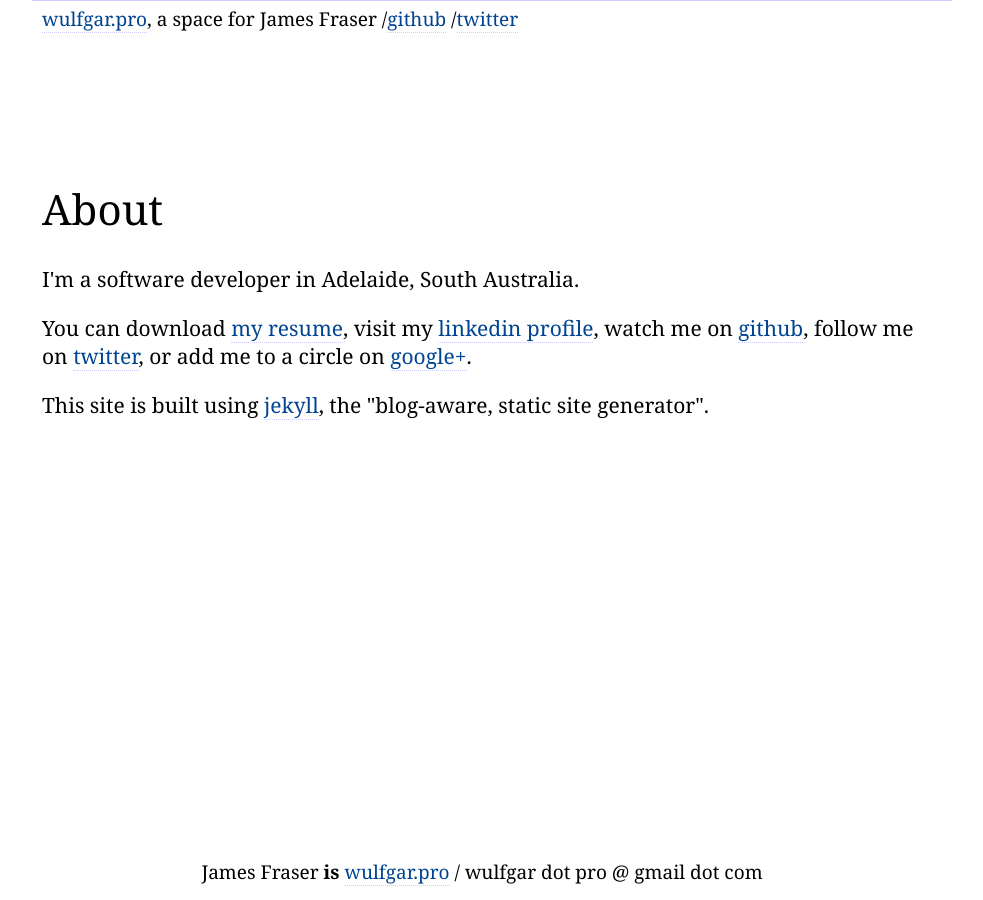
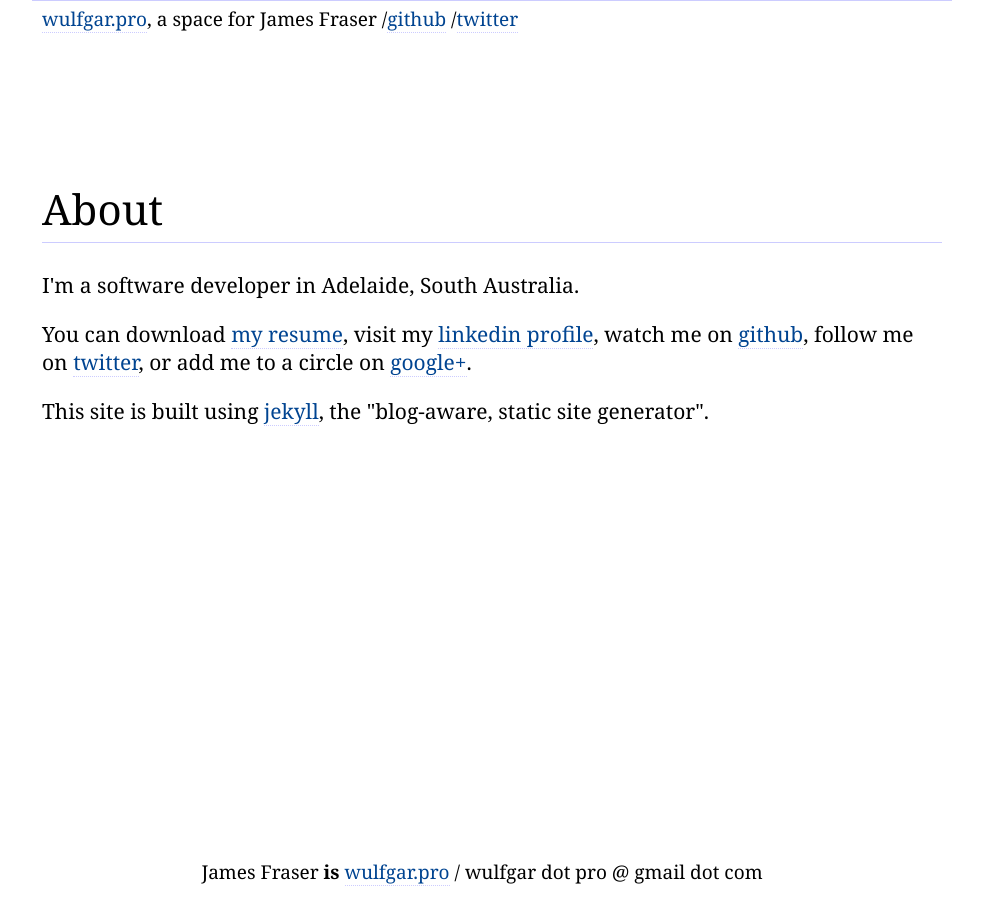
Before and after one commit to wulfgarpro/wulfgar.pro, a Jekyll site: the page built from index.html, in a window 1280 px wide. Shown: the whole page, without its empty margins (158-1141 px from the left). Built offline with Jekyll 4.4.1, drawn with Linux system fonts in a browser that asks for light colours.

Commit message:
changed css selector for h1 element

```diff
--- a/index.html
+++ b/index.html
@@ -2,7 +2,7 @@
 layout: default
 title: "James Fraser"
 ---
-<h1 class="sitetitle">About</h1>
+<h1 class="pagetitle">About</h1>
 <p>I'm a software developer in Adelaide, South Australia.</p>
 <p>You can download <a href="{{ site.resume }}" target=_blank>my resume</a>,
    visit my <a href="{{ site.linkedin }}" target=_blank>linkedin profile</a>,
```
